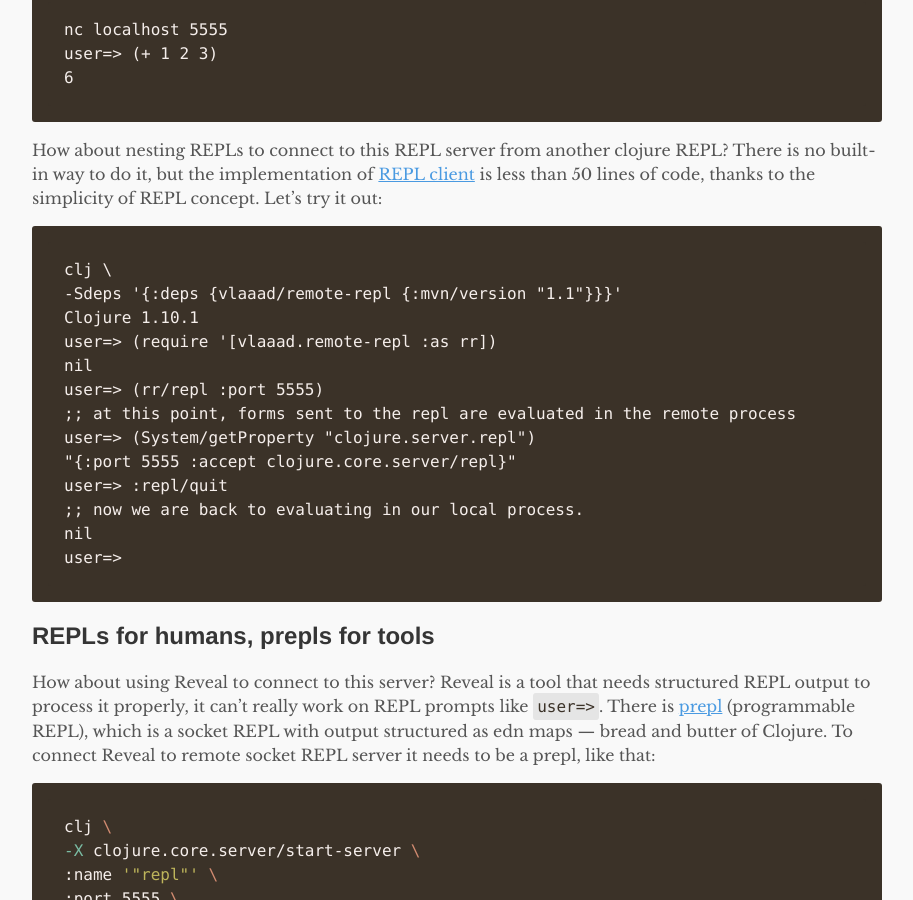
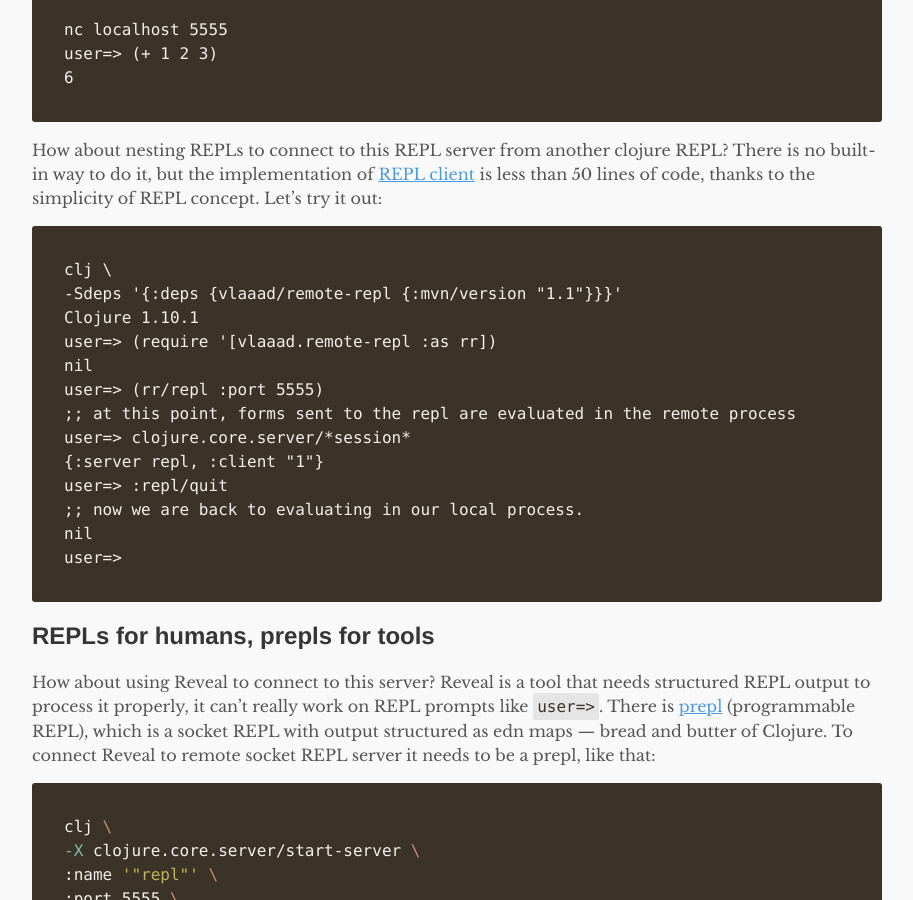
Before and after one commit to vlaaad/vlaaad.github.io, a Jekyll site: the page built from _posts/2021-01-02-reveal-repls-and-networking.md, in a window 1280 px wide and 900 px high, scrolled down 2172 px. Shown: the whole window, without its empty margins (183-1096 px from the left). Built offline with Jekyll 4.4.1, drawn with Linux system fonts in a browser that asks for light colours; a script that is not in the unit is left out.

Commit message:
new post

```diff
--- a/_posts/2021-01-02-reveal-repls-and-networking.md
+++ b/_posts/2021-01-02-reveal-repls-and-networking.md
@@ -67,8 +67,8 @@ user=> (require '[vlaaad.remote-repl :as rr])
 nil
 user=> (rr/repl :port 5555)
 ;; at this point, forms sent to the repl are evaluated in the remote process
-user=> (System/getProperty "clojure.server.repl")
-"{:port 5555 :accept clojure.core.server/repl}"
+user=> clojure.core.server/*session*
+{:server repl, :client "1"}
 user=> :repl/quit
 ;; now we are back to evaluating in our local process.
 nil
```
